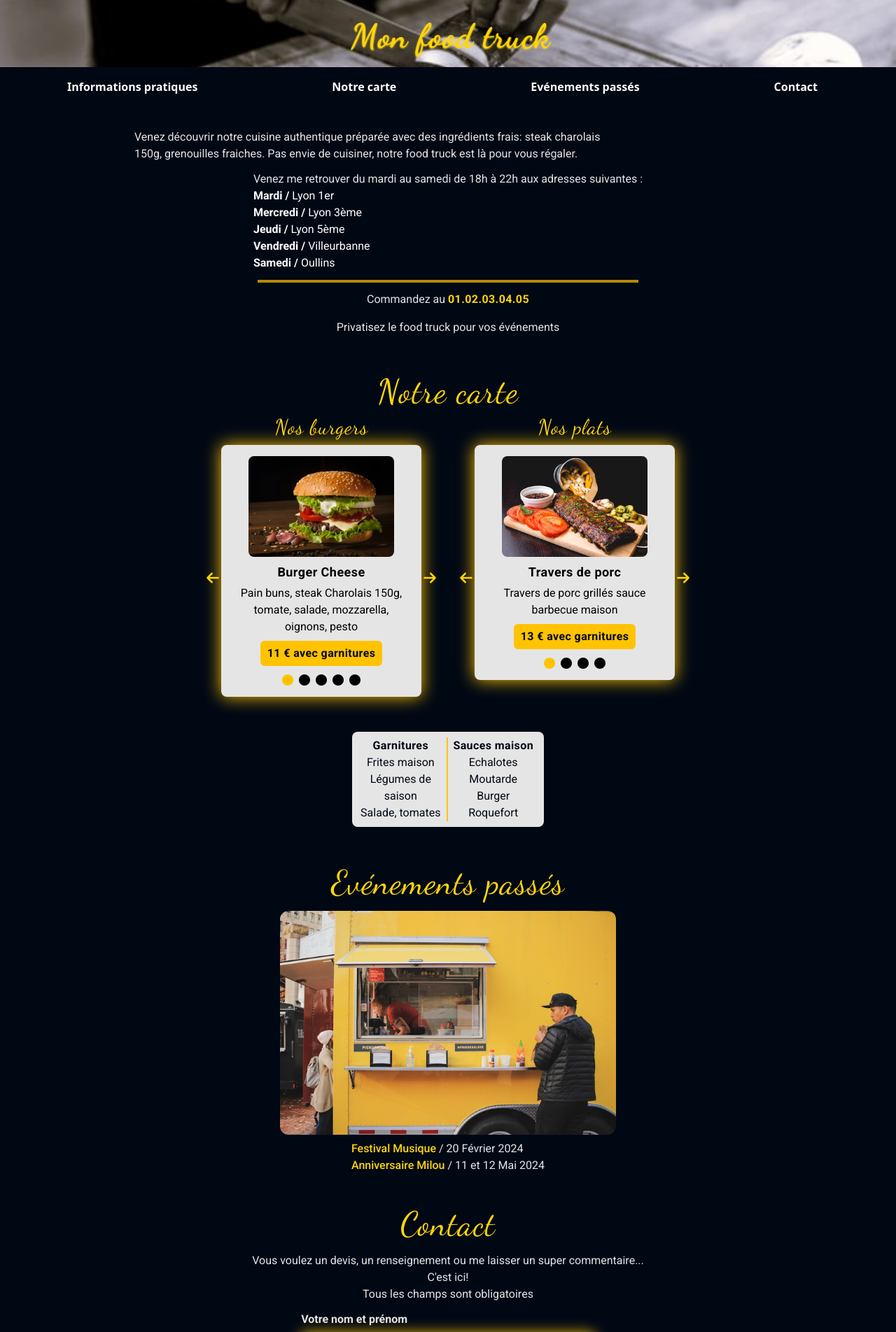
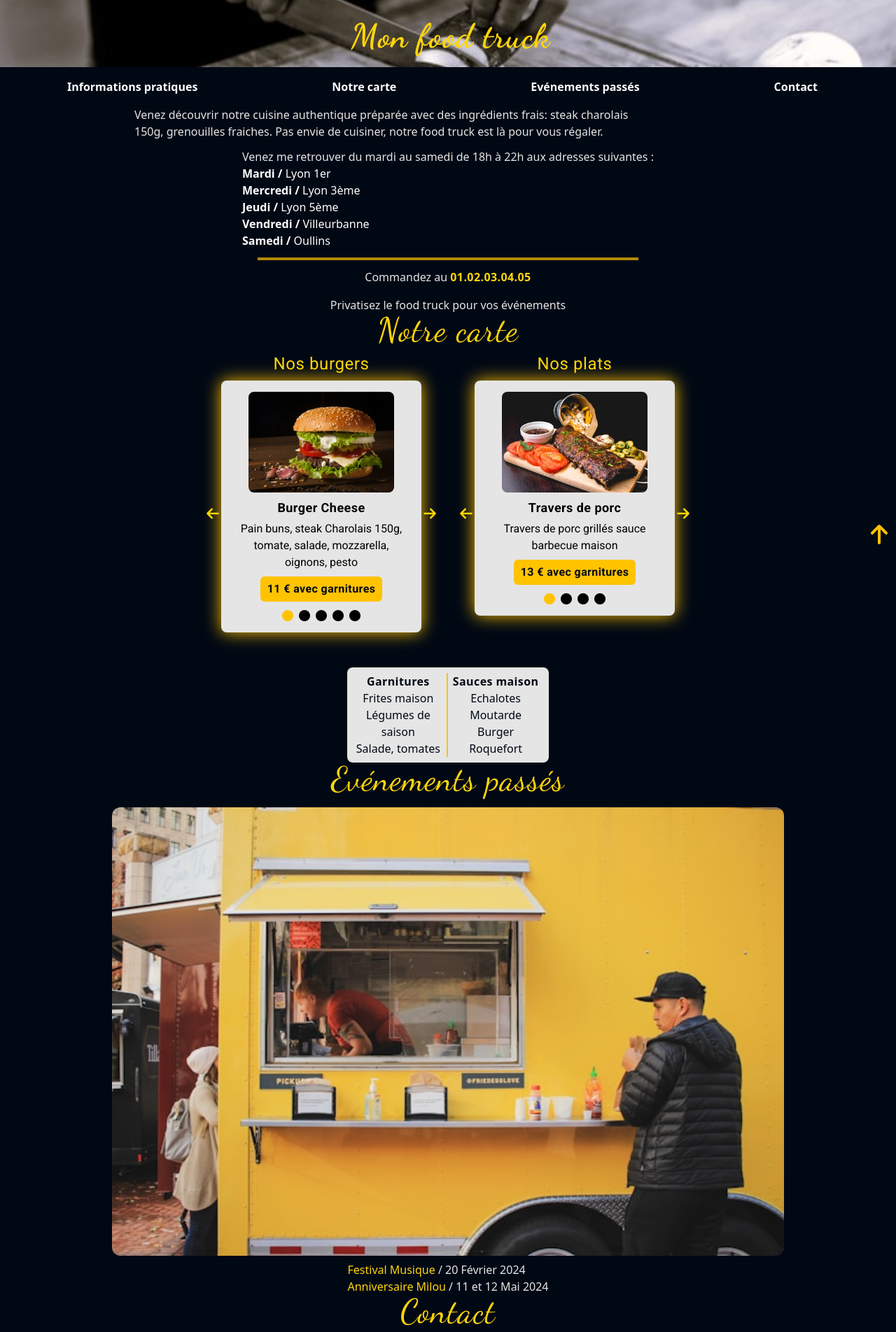
Before and after one commit to Tonyac-create/food_truck, a React (Create React App) app: page /foodtruck in a window 1280 px wide. Shown: the top 1904 px of the page at 70% size. Built offline with nearby package versions, Linux system fonts and the light colour scheme.

Commit message:
update défilement avec ancrage dans menu

```diff
--- a/src/components/Events.jsx
+++ b/src/components/Events.jsx
@@ -2,7 +2,7 @@ import React from 'react'
 
 export default function Events() {
     return (
-        <div className='flex flex-col items-center'>
+        <div id='events' className='flex flex-col items-center'>
             <h2 className='text-yellow font-dancing-script text-center text-5xl tracking-wide'>Evénements passés</h2>
             <img className='w-3/4 rounded-xl mt-4' src="../pictures/food_truck.jpg" alt="Food truck" />
             <ul className='text-gray mt-2'>
--- a/src/components/FormContact.jsx
+++ b/src/components/FormContact.jsx
@@ -27,7 +27,7 @@ export default function FormContact() {
             )
     }
     return (
-        <div className='flex flex-col items-center font-roboto mb-4'>
+        <div id='contact' className='flex flex-col items-center font-roboto mb-4'>
             <form ref={form} onSubmit={sendEmail} action="" className='flex flex-col'>
                 <h2 className='text-yellow font-dancing-script text-center text-5xl tracking-wide mb-4'>Contact</h2>
                 <p className='text-gray text-center mb-3'>Vous voulez un devis, un renseignement ou me laisser un super commentaire...
--- a/src/components/Header.jsx
+++ b/src/components/Header.jsx
@@ -11,19 +11,28 @@ export default function Header() {
         setIsBurgerMenuOpen(false)
     }
 
+    const handleLog = (e) => {
+        e.preventDefault();
+        const targetId = e.currentTarget.getAttribute('href').slice(1);
+        const targetElement = document.getElementById(targetId);
+        if (targetElement) {
+            targetElement.scrollIntoView({ behavior: 'smooth' });
+        }
+    };
+
     return (
         <>
             <header className='headerNavBar w-full h-36 flex justify-between items-start md:h-24'>
-                <h1 className="text-yellow text-3xl font-dancing-script font-bold drop-shadow-sm pt-2 pl-2 md:text-5xl md:text-center md:w-full md:my-auto tracking-wide">
+                <h1 className="text-yellow text-3xl font-dancing-script font-bold pt-2 pl-2 md:text-5xl md:text-center md:w-full md:my-auto tracking-wide">
                     Mon food truck
                 </h1>
                 {isBurgerMenuOpen ? (
                     <div className='flex flex-row md:hidden'>
                         <nav className='m-2 flex flex-col text-white font-semibold'>
-                            <Link onClick={closedMenuBurger} to='informations' smooth={true} duration={500} className='active:text-yellow'>Informations pratiques</Link>
-                            <Link onClick={closedMenuBurger} to='menu' smooth={true} duration={500} className=' active:text-yellow'>Notre carte</Link>
-                            <Link onClick={closedMenuBurger} to='events' smooth={true} duration={500} className=' active:text-yellow'>Evénements passés</Link>
-                            <Link onClick={closedMenuBurger} to='contact' smooth={true} duration={500} className=' active:text-yellow'>Contact</Link>
+                            <a onClick={handleLog} href="#informations" className='active:text-yellow'>Informations pratiques</a>
+                            <a onClick={handleLog} href='#menu' className=' active:text-yellow'>Notre carte</a>
+                            <a onClick={handleLog} href='#events' className=' active:text-yellow'>Evénements passés</a>
+                            <a onClick={handleLog} href='#contact' className=' active:text-yellow'>Contact</a>
                         </nav>
                         <div className="size-6 m-2">
                             <img src="../xmark-solid.svg" alt="croix" onClick={closedMenuBurger} />
@@ -37,10 +46,10 @@ export default function Header() {
                 }
             </header >
             <nav className='mr-4 mt-4 font-semibold hidden text-white md:flex md:justify-around'>
-                <Link to="informations" smooth={true} duration={500} className=' hover:text-orange cursor-pointer'>Informations pratiques</Link>
-                <Link to="menu" smooth={true} duration={500} className=' hover:text-orange cursor-pointer'>Notre carte</Link>
-                <Link to="events" smooth={true} duration={500} className=' hover:text-orange cursor-pointer'>Evénements passés</Link>
-                <Link to="contact" smooth={true} duration={500} className=' hover:text-orange cursor-pointer'>Contact</Link>
+                <a href='#informations' onClick={handleLog} className=' hover:text-orange cursor-pointer'>Informations pratiques</a>
+                <a href='#menu' onClick={handleLog} className=' hover:text-orange cursor-pointer'>Notre carte</a>
+                <a href='"events' onClick={handleLog} className=' hover:text-orange cursor-pointer'>Evénements passés</a>
+                <a href='#contact' onClick={handleLog} className=' hover:text-orange cursor-pointer'>Contact</a>
             </nav>
         </>
     )
--- a/src/components/Informations.jsx
+++ b/src/components/Informations.jsx
@@ -2,7 +2,7 @@ import React from 'react'
 
 export default function Informations() {
     return (
-        <div className=' flex flex-col items-center mx-14 lg:mx-24'>
+        <div id='informations' className=' flex flex-col items-center mx-14 lg:mx-24'>
             <p className='text-gray text-balance pt-4 mx-14 lg:mx-24'>Venez découvrir notre cuisine authentique préparée avec des ingrédients frais: steak charolais 150g,
              grenouilles fraiches. Pas envie de cuisiner, notre food truck est là pour vous régaler.</p>
             <div className='text-gray mt-3 mx-14'>
--- a/src/components/Menu.jsx
+++ b/src/components/Menu.jsx
@@ -4,19 +4,19 @@ import CardProduct from './CardProduct'
 
 export default function Menu() {
   return (
-    <div className='flex flex-col items-center'>
+    <main id='menu' className='flex flex-col items-center'>
       <header>
         <h2 className='text-yellow font-dancing-script text-center text-5xl tracking-wide'>Notre carte</h2>
       </header>
       <section className='flex flex-col items-center md:flex md:flex-row md:gap-8'>
         <div className='flex flex-col'>
           <header>
-            <h3 className='text-yellow font-dancing-script text-center text-3xl tracking-wide my-2'>Nos burgers</h3>
+            <h3 className='text-yellow font-roboto text-center text-2xl tracking-wide my-2'>Nos burgers</h3>
           </header>
           <CardProduct items={burgers} />
         </div>
         <div className='flex flex-col'>
-          <h3 className='text-yellow font-dancing-script text-center text-3xl tracking-wide my-2'>Nos plats</h3>
+          <h3 className='text-yellow font-roboto text-center text-2xl tracking-wide my-2'>Nos plats</h3>
           <CardProduct items={meals} />
         </div>
       </section>
@@ -43,6 +43,6 @@ export default function Menu() {
           </ul>
         </div>
       </section>
-    </div>
+    </main>
   )
 }
--- a/src/pages/FoodTruck.jsx
+++ b/src/pages/FoodTruck.jsx
@@ -1,33 +1,24 @@
 import React from 'react'
 import Header from '../components/Header'
-import { Element } from 'react-scroll'
 import Informations from '../components/Informations'
 import Menu from '../components/Menu'
 import Events from '../components/Events'
 import FormContact from '../components/FormContact'
 export default function FoodTruck() {
-  // const scrollToTop = () => {
-  //   window.scrollTo({
-  //     top: 0,
-  //     behavior: 'smooth'
-  //   })
-  // }
+  const scrollToTop = () => {
+    window.scrollTo({
+      top: 0,
+      behavior: 'smooth'
+    })
+  }
   return (
-    <div className='bg-black'>
+    <main className='bg-black'>
       <Header />
-      {/* <img onClick={scrollToTop} className='size-8 fixed bottom-5 right-2 animate-pulse' src="../arrow-up-solid.svg" alt="flèche vers le haut" /> */}
-      <Element name='informations' className='h-full mt-8 font-roboto'>
-        <Informations />
-      </Element>
-      <Element name='menu' className='h-full m-14 font-roboto'>
-        <Menu />
-      </Element>
-      <Element name='events' className='h-full m-12 font-roboto flex flex-col items-center'>
-        <Events />
-      </Element>
-      <Element name='contact' className='h-full m-12 font-roboto flex flex-col items-center'>
-        <FormContact />
-      </Element>
-    </div>
+      <img onClick={scrollToTop} className='size-8 fixed bottom-5 right-2 animate-pulse' src="../arrow-up-solid.svg" alt="flèche vers le haut" />
+      <Informations />
+      <Menu />
+      <Events />
+      <FormContact />
+    </main>
   )
 }
--- a/src/pages/Home.jsx
+++ b/src/pages/Home.jsx
@@ -9,22 +9,25 @@ export default function Home() {
         navigate("/foodtruck")
     };
     return (
-        <section className="homeMain flex flex-col items-center">
-            <div className="flex flex-col items-center">
-                <h1 className="text-yellow font-dancing-script drop-shadow-sm text-5xl pt-10 tracking-wide text-center">
-                    Mon food truck
-                </h1>
-                <p className="text-yellow text-2xl font-dancing-script tracking-wide mt-5">
-                    Découvrez notre concept !
-                </p>
+        <main className="homeMain flex flex-col items-center">
+            <h1 className="text-yellow font-dancing-script drop-shadow-sm text-5xl pt-10 tracking-wide text-center">
+                Mon food truck
+            </h1>
+            <h2 className="text-yellow text-xl font-roboto tracking-wide mt-5">
+                Découvrez notre concept !
+            </h2>
+            <button
+                className="mt-3 hover:scale-150 cursor-pointer"
+                onClick={showingFoodTruckPage}
+                title="Aller sur le site"
+                aria-label='Aller sur le site'
+            >
                 <img
-                    className="size-8 mt-3 hover:scale-150 cursor-pointer"
                     src="./arrow-right-solid.svg"
-                    alt="arrow"
-                    onClick={showingFoodTruckPage}
-                    title="Aller sur le site"
+                    alt="flèche vers la droite"
+                    className='size-8'
                 />
-            </div>
-        </section>
+            </button>
+        </main>
     )
 }
```
